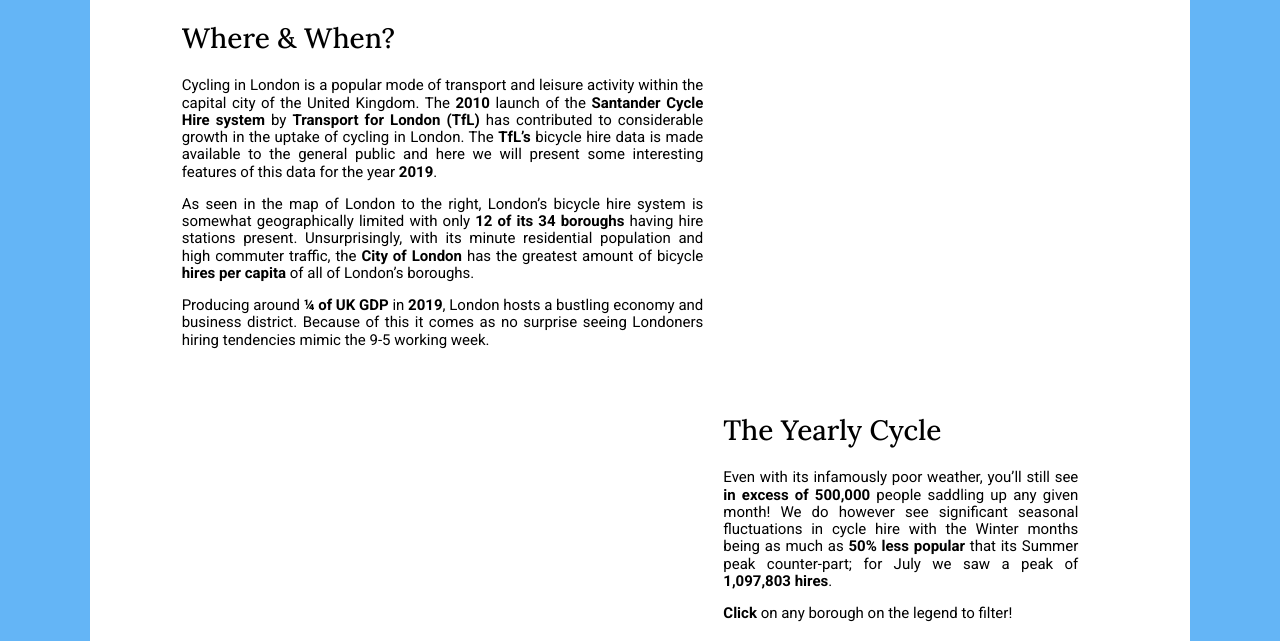
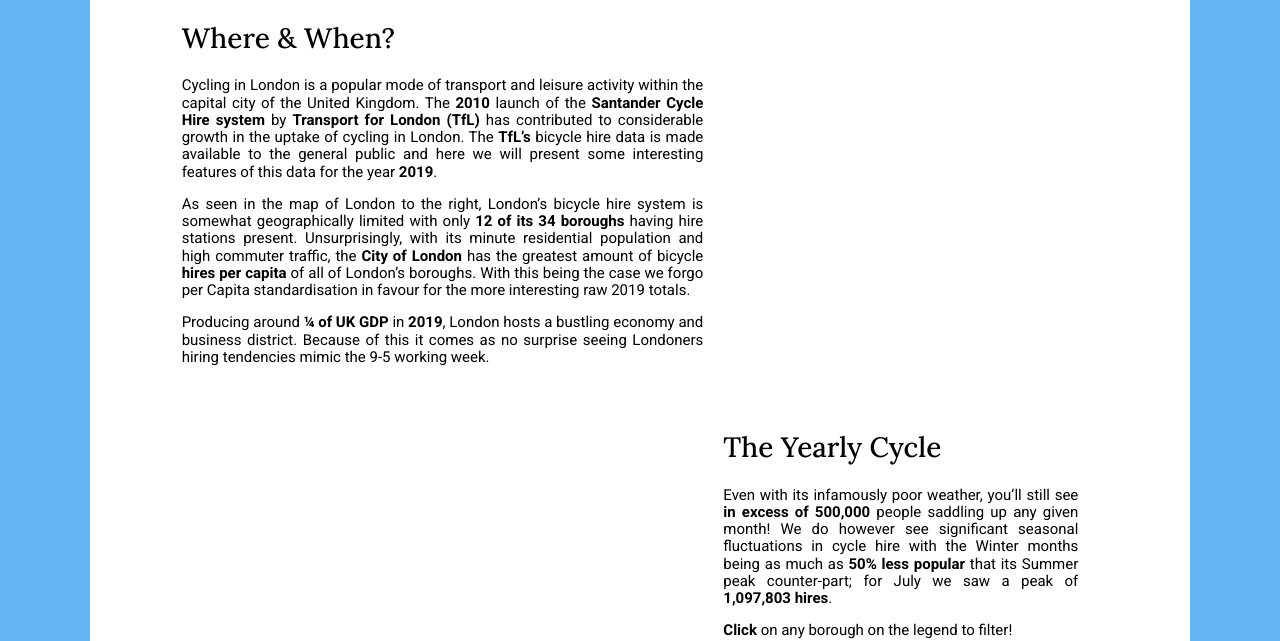
Before and after one commit to c-man01/fit3179, a plain HTML site: page DV2/DV2.html in a window 1280 px wide. Shown: the part 160-801 px from the top of the page. Drawn offline with nearby package versions, Linux system fonts and the light colour scheme; a script that the page names is missing.

Commit message:
fix text to discuss map

```diff
--- a/DV2/DV2.html
+++ b/DV2/DV2.html
@@ -44,7 +44,7 @@
         <div class="description description-left">
           <h2>Where & When?</h2>
           <p>Cycling in London is a popular mode of transport and leisure activity within the capital city of the United Kingdom. The <b>2010</b> launch of the <b>Santander Cycle Hire system</b> by <b>Transport for London (TfL)</b> has contributed to considerable growth in the uptake of cycling in London. The <b>TfL’s</b> bicycle hire data is made available to the general public and here we will present some interesting features of this data for the year <b>2019</b>.</p>
-          <p>As seen in the map of London to the right, London’s bicycle hire system is somewhat geographically limited with only <b>12 of its 34 boroughs</b> having hire stations present. Unsurprisingly, with its minute residential population and high commuter traffic, the <b>City of London</b> has the greatest amount of bicycle <b>hires per capita</b> of all of London’s boroughs.</p>
+          <p>As seen in the map of London to the right, London’s bicycle hire system is somewhat geographically limited with only <b>12 of its 34 boroughs</b> having hire stations present. Unsurprisingly, with its minute residential population and high commuter traffic, the <b>City of London</b> has the greatest amount of bicycle <b>hires per capita</b> of all of London’s boroughs. With this being the case we forgo per Capita standardisation in favour for the more interesting raw 2019 totals.</p>
           <p>Producing around <b>¼ of UK GDP</b> in <b>2019</b>, London hosts a bustling economy and business district. Because of this it comes as no surprise seeing Londoners hiring tendencies mimic the 9-5 working week.</p>
         </div>
       </div>
```
